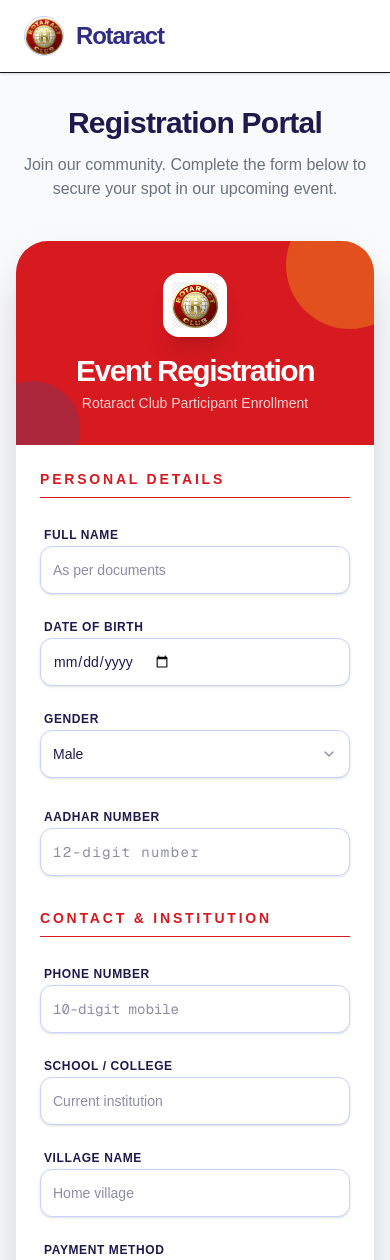
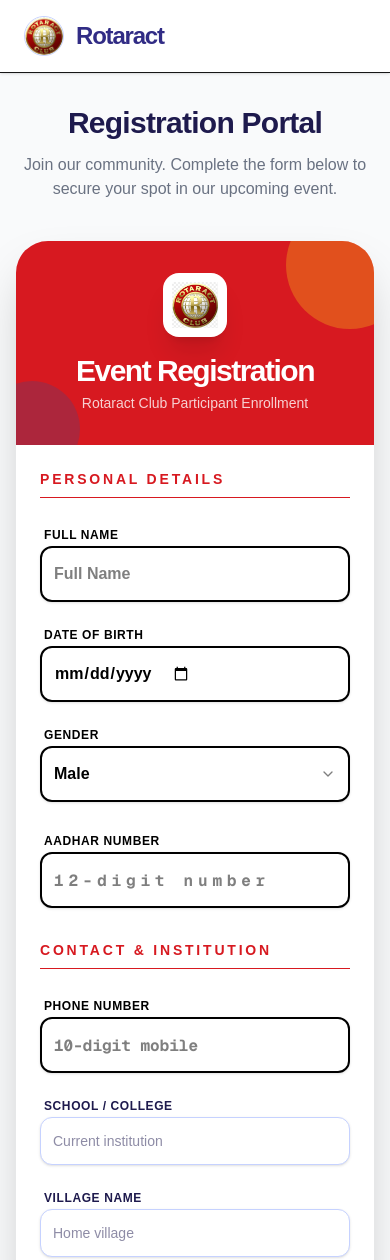
Before and after one commit to subs67023-stack/registeration, a Next.js app: page /register in a window 390 px wide. Shown: the top 1260 px of the page. Built offline with nearby package versions, Linux system fonts and the light colour scheme; no server answers; sample sign-in values are in the browser's storage.

Commit message:
feat: enable admin registration, rename toggle filters, and ultra-high contrast mobile inputs

```diff
--- a/components/dashboard/registration-table.tsx
+++ b/components/dashboard/registration-table.tsx
@@ -183,6 +183,7 @@ export default function RegistrationTable({
                                         <TableHead className="font-black uppercase text-[10px] tracking-widest text-gray-400">Age (Group)</TableHead>
                                         <TableHead className="font-black uppercase text-[10px] tracking-widest text-gray-400">Phone</TableHead>
                                         <TableHead className="font-black uppercase text-[10px] tracking-widest text-gray-400">Fee</TableHead>
+                                        <TableHead className="font-black uppercase text-[10px] tracking-widest text-gray-400">By Admin</TableHead>
                                         <TableHead className="font-black uppercase text-[10px] tracking-widest text-gray-400">Method</TableHead>
                                         <TableHead className="font-black uppercase text-[10px] tracking-widest text-gray-400">Date</TableHead>
                                         <TableHead className="font-black uppercase text-[10px] tracking-widest text-gray-400 px-6 text-right">Actions</TableHead>
@@ -206,6 +207,7 @@ export default function RegistrationTable({
                                                 </TableCell>
                                                 <TableCell className="font-medium text-gray-600 font-mono text-xs">{item.phone}</TableCell>
                                                 <TableCell className="font-black text-rotaract-red">₹{item.fees}</TableCell>
+                                                <TableCell className="font-bold text-[10px] uppercase text-gray-500">{item.subadmin?.name || "Main Admin"}</TableCell>
                                                 <TableCell>
                                                     <span className={`px-2 py-1 rounded-full text-[10px] font-black tracking-widest border ${item.paymentMethod === "ONLINE" ? "bg-emerald-50 text-emerald-700 border-emerald-100" : "bg-orange-50 text-orange-700 border-orange-100"
                                                         }`}>
--- a/components/dashboard/sidebar.tsx
+++ b/components/dashboard/sidebar.tsx
@@ -25,6 +25,7 @@ export default function Sidebar({ user, mobile = false }: { user: any; mobile?:
     const adminLinks = [
         { name: "Overview", href: "/admin", icon: LayoutDashboard },
         { name: "Analytics", href: "/admin/analytics", icon: BarChart3 },
+        { name: "New Registration", href: "/admin/new", icon: UserPlus },
         { name: "Registrations", href: "/admin/registrations", icon: ClipboardList },
         { name: "Manage Subadmins", href: "/admin/users", icon: Users },
     ];
--- a/components/registration-form.tsx
+++ b/components/registration-form.tsx
@@ -143,21 +143,21 @@ export default function RegistrationForm({ subadminId = null }: { subadminId?: s
                         <h3 className="text-sm font-black uppercase tracking-[0.2em] text-rotaract-red border-b pb-2">Personal Details</h3>
                         <div className="grid grid-cols-1 sm:grid-cols-2 gap-x-6 gap-y-5">
                             <div className="space-y-1.5">
-                                <Label htmlFor="name" className="text-xs font-black text-indigo-950 uppercase tracking-wider ml-1">Full Name</Label>
-                                <Input id="name" {...register("name")} placeholder="As per documents" className="h-12 border-indigo-200 bg-white shadow-sm focus:border-indigo-500 transition-all rounded-xl text-indigo-950" />
+                                <Label htmlFor="name" className="text-xs font-black text-black uppercase tracking-wider ml-1">Full Name</Label>
+                                <Input id="name" {...register("name")} placeholder="Full Name" spellCheck={false} className="h-14 border-2 border-black bg-white shadow-sm focus:border-indigo-600 transition-all rounded-xl text-black font-bold text-base" />
                                 {errors.name && <p className="text-red-500 text-[10px] font-bold mt-1 ml-1">{errors.name.message}</p>}
                             </div>
 
                             <div className="space-y-1.5">
-                                <Label htmlFor="dob" className="text-xs font-black text-indigo-950 uppercase tracking-wider ml-1">Date of Birth</Label>
-                                <Input id="dob" type="date" {...register("dob")} className="h-12 border-indigo-200 bg-white shadow-sm focus:border-indigo-500 transition-all rounded-xl text-indigo-950" />
+                                <Label htmlFor="dob" className="text-xs font-black text-black uppercase tracking-wider ml-1">Date of Birth</Label>
+                                <Input id="dob" type="date" {...register("dob")} className="h-14 border-2 border-black bg-white shadow-sm focus:border-indigo-600 transition-all rounded-xl text-black font-bold text-base" />
                                 {errors.dob && <p className="text-red-500 text-[10px] font-bold mt-1 ml-1">{errors.dob.message}</p>}
                             </div>
 
                             <div className="space-y-1.5">
-                                <Label htmlFor="gender" className="text-xs font-black text-indigo-950 uppercase tracking-wider ml-1">Gender</Label>
+                                <Label htmlFor="gender" className="text-xs font-black text-black uppercase tracking-wider ml-1">Gender</Label>
                                 <Select onValueChange={(val) => setValue("gender", val as "M" | "F")} defaultValue="M">
-                                    <SelectTrigger className="h-12 border-indigo-200 bg-white shadow-sm focus:ring-indigo-500 rounded-xl text-indigo-950">
+                                    <SelectTrigger className="h-14 border-2 border-black bg-white shadow-sm focus:ring-indigo-600 rounded-xl text-black font-bold text-base">
                                         <SelectValue placeholder="Select Gender" />
                                     </SelectTrigger>
                                     <SelectContent>
@@ -168,8 +168,8 @@ export default function RegistrationForm({ subadminId = null }: { subadminId?: s
                             </div>
 
                             <div className="space-y-1.5">
-                                <Label htmlFor="aadharNo" className="text-xs font-black text-indigo-950 uppercase tracking-wider ml-1">Aadhar Number</Label>
-                                <Input id="aadharNo" {...register("aadharNo")} placeholder="12-digit number" maxLength={12} className="h-12 border-indigo-200 bg-white shadow-sm focus:border-indigo-500 transition-all rounded-xl font-mono tracking-widest text-indigo-950" />
+                                <Label htmlFor="aadharNo" className="text-xs font-black text-black uppercase tracking-wider ml-1">Aadhar Number</Label>
+                                <Input id="aadharNo" {...register("aadharNo")} placeholder="12-digit number" maxLength={12} spellCheck={false} className="h-14 border-2 border-black bg-white shadow-sm focus:border-indigo-600 transition-all rounded-xl font-mono tracking-[0.3em] text-black font-bold text-base" />
                                 {errors.aadharNo && <p className="text-red-500 text-[10px] font-bold mt-1 ml-1">{errors.aadharNo.message}</p>}
                             </div>
                         </div>
@@ -179,8 +179,8 @@ export default function RegistrationForm({ subadminId = null }: { subadminId?: s
                         <h3 className="text-sm font-black uppercase tracking-[0.2em] text-rotaract-red border-b pb-2">Contact & Institution</h3>
                         <div className="grid grid-cols-1 sm:grid-cols-2 gap-x-6 gap-y-5">
                             <div className="space-y-1.5">
-                                <Label htmlFor="phone" className="text-xs font-black text-indigo-950 uppercase tracking-wider ml-1">Phone Number</Label>
-                                <Input id="phone" {...register("phone")} placeholder="10-digit mobile" maxLength={10} className="h-12 border-indigo-200 bg-white shadow-sm focus:border-indigo-500 transition-all rounded-xl font-mono text-indigo-950" />
+                                <Label htmlFor="phone" className="text-xs font-black text-black uppercase tracking-wider ml-1">Phone Number</Label>
+                                <Input id="phone" {...register("phone")} placeholder="10-digit mobile" maxLength={10} spellCheck={false} className="h-14 border-2 border-black bg-white shadow-sm focus:border-indigo-600 transition-all rounded-xl font-mono text-black font-bold text-base" />
                                 {errors.phone && <p className="text-red-500 text-[10px] font-bold mt-1 ml-1">{errors.phone.message}</p>}
                             </div>
 
```
